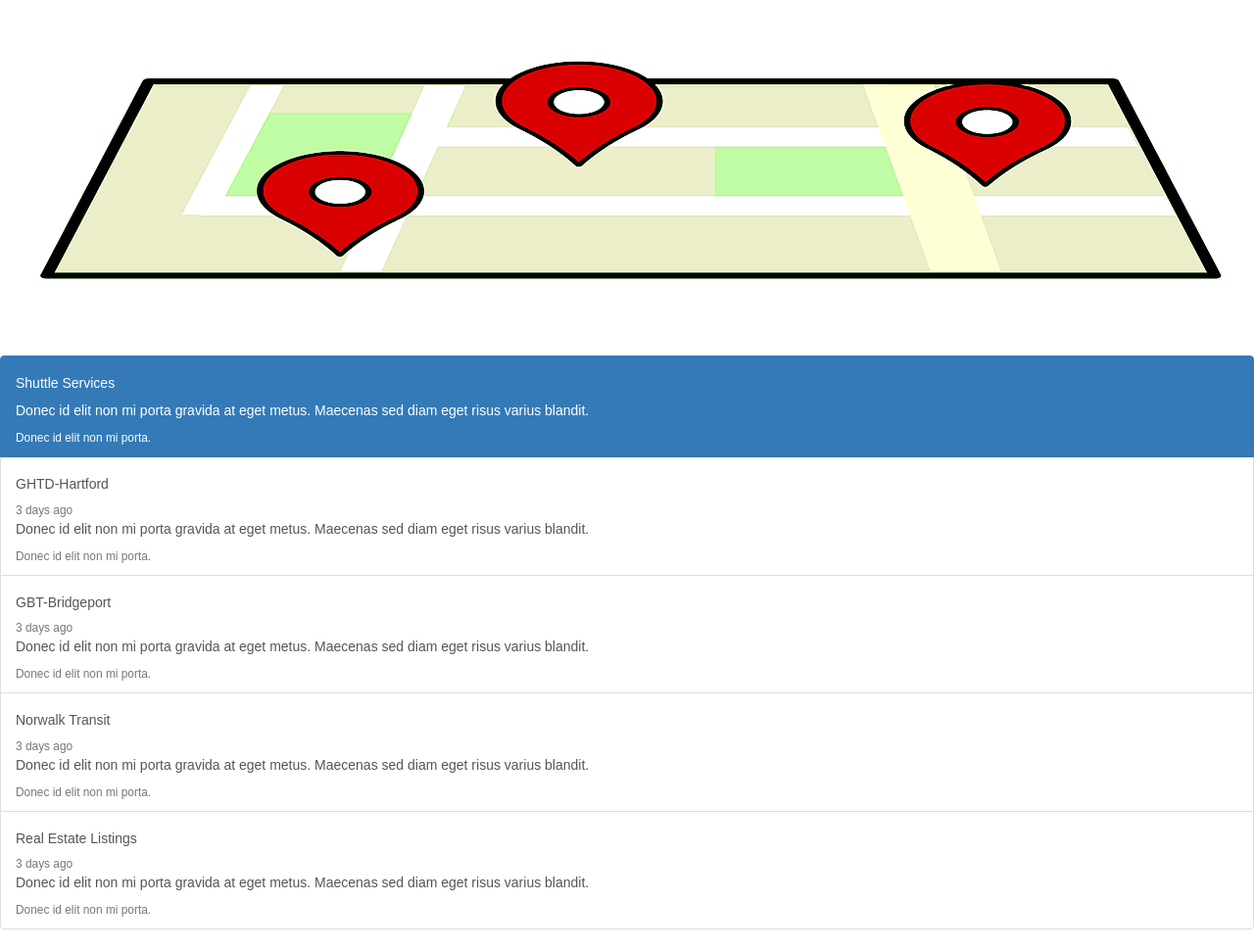
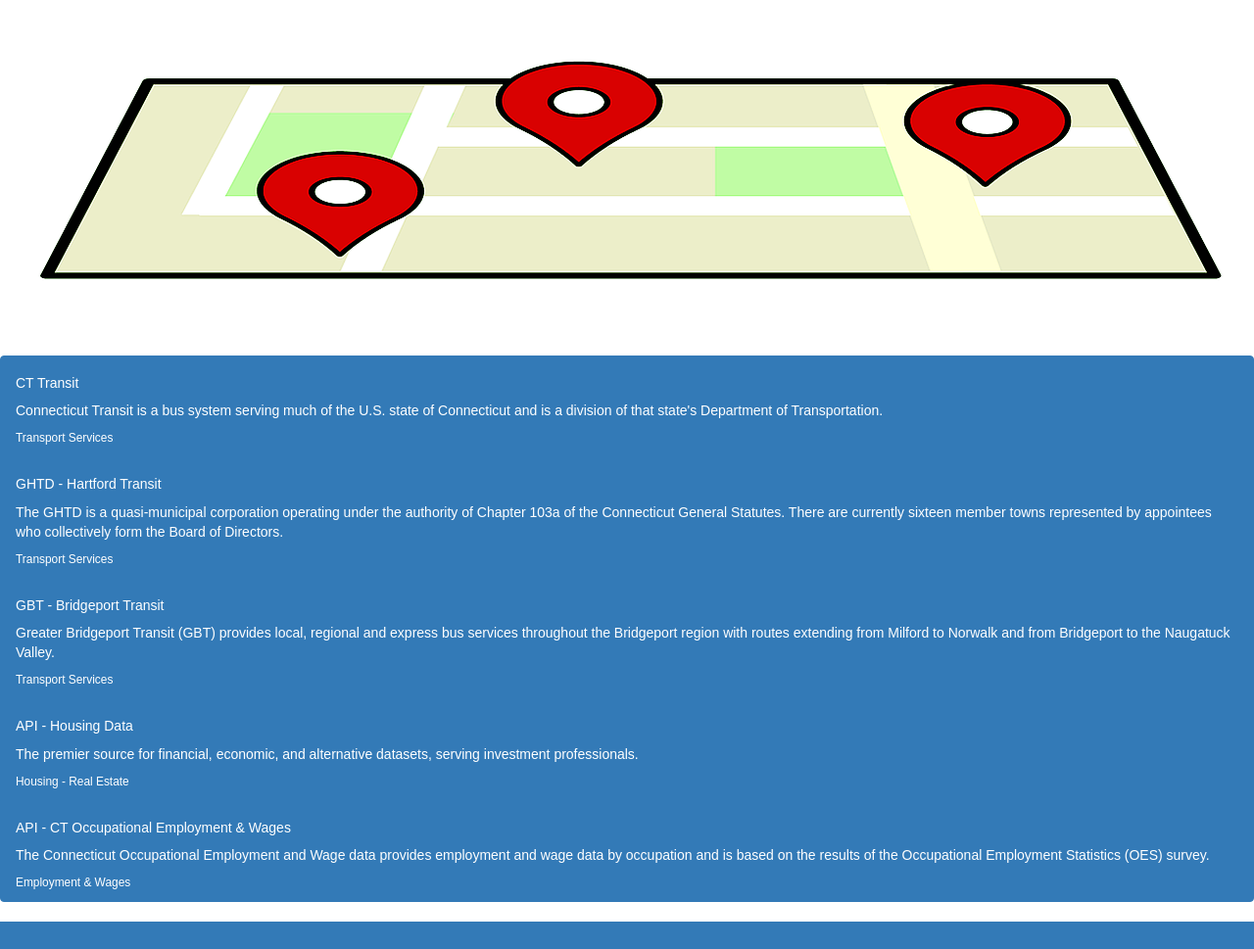
Before and after one commit to sajivfrancis/CTSeniors, a PHP site: page /roadmap.php in a window 1280 px wide. Shown: the part 51-1020 px from the top of the page at 98% size. After the commit the page ends 992 px from the top, so only its background shows below. Run offline with PHP 8.4, Linux system fonts and the light colour scheme.

Commit message:
Design Fixes

```diff
--- a/roadmap.php
+++ b/roadmap.php
@@ -16,44 +16,40 @@
                 <img src="img/roadmap.png" class="center-block img-responsive"/>
             </div>
             <div class="list-group">
-                <a href="#" class="list-group-item list-group-item-action flex-column align-items-start active">
+                <a href="https://www.cttransit.com/" class="list-group-item list-group-item-action flex-column align-items-start active">
                     <div class="d-flex w-100 justify-content-between">
-                        <h5 class="mb-1">Shuttle Services</h5>
+                        <h5 class="mb-1">CT Transit</h5>
                     </div>
-                    <p class="mb-1">Donec id elit non mi porta gravida at eget metus. Maecenas sed diam eget risus varius blandit.</p>
-                    <small>Donec id elit non mi porta.</small>
+                    <p class="mb-1">Connecticut Transit is a bus system serving much of the U.S. state of Connecticut and is a division of that state's Department of Transportation.</p>
+                    <small>Transport Services</small>
                 </a>
-                <a href="#" class="list-group-item list-group-item-action flex-column align-items-start">
+                <a href="http://www.hartfordtransit.org/" class="list-group-item list-group-item-action flex-column align-items-start active">
                     <div class="d-flex w-100 justify-content-between">
-                        <h5 class="mb-1">GHTD-Hartford</h5>
-                        <small class="text-muted">3 days ago</small>
+                        <h5 class="mb-1">GHTD - Hartford Transit</h5>
                     </div>
-                    <p class="mb-1">Donec id elit non mi porta gravida at eget metus. Maecenas sed diam eget risus varius blandit.</p>
-                    <small class="text-muted">Donec id elit non mi porta.</small>
+                    <p class="mb-1">The GHTD is a quasi-municipal corporation operating under the authority of Chapter 103a of the Connecticut General Statutes. There are currently sixteen member towns represented by appointees who collectively form the Board of Directors.</p>
+                    <small>Transport Services</small>
                 </a>
-                <a href="#" class="list-group-item list-group-item-action flex-column align-items-start">
+                 <a href="http://www.gogbt.com/" class="list-group-item list-group-item-action flex-column align-items-start active">
                     <div class="d-flex w-100 justify-content-between">
-                        <h5 class="mb-1">GBT-Bridgeport</h5>
-                        <small class="text-muted">3 days ago</small>
+                        <h5 class="mb-1">GBT - Bridgeport Transit</h5>
                     </div>
-                    <p class="mb-1">Donec id elit non mi porta gravida at eget metus. Maecenas sed diam eget risus varius blandit.</p>
-                    <small class="text-muted">Donec id elit non mi porta.</small>
+                    <p class="mb-1">Greater Bridgeport Transit (GBT) provides local, regional and express bus services throughout the Bridgeport region with routes extending from Milford to Norwalk and from Bridgeport to the Naugatuck Valley.</p>
+                    <small>Transport Services</small>
                 </a>
-                <a href="#" class="list-group-item list-group-item-action flex-column align-items-start">
+                <a href="https://www.quandl.com/?modal=register" class="list-group-item list-group-item-action flex-column align-items-start active">
                     <div class="d-flex w-100 justify-content-between">
-                        <h5 class="mb-1">Norwalk Transit</h5>
-                        <small class="text-muted">3 days ago</small>
+                        <h5 class="mb-1">API - Housing Data</h5>
                     </div>
-                    <p class="mb-1">Donec id elit non mi porta gravida at eget metus. Maecenas sed diam eget risus varius blandit.</p>
-                    <small class="text-muted">Donec id elit non mi porta.</small>
+                    <p class="mb-1">The premier source for financial, economic, and alternative datasets, serving investment professionals. </p>
+                    <small>Housing - Real Estate</small>
                 </a>
-                <a href="#" class="list-group-item list-group-item-action flex-column align-items-start">
+                <a href="https://www.opendatanetwork.com/dataset/data.ct.gov/tids-7w95" class="list-group-item list-group-item-action flex-column align-items-start active">
                     <div class="d-flex w-100 justify-content-between">
-                        <h5 class="mb-1">Real Estate Listings</h5>
-                        <small class="text-muted">3 days ago</small>
+                        <h5 class="mb-1">API - CT Occupational Employment & Wages</h5>
                     </div>
-                    <p class="mb-1">Donec id elit non mi porta gravida at eget metus. Maecenas sed diam eget risus varius blandit.</p>
-                    <small class="text-muted">Donec id elit non mi porta.</small>
+                    <p class="mb-1">The Connecticut Occupational Employment and Wage data provides employment and wage data by occupation and is based on the results of the Occupational Employment Statistics (OES) survey.</p>
+                    <small>Employment & Wages</small>
                 </a>
             </div>
         </div>
```
